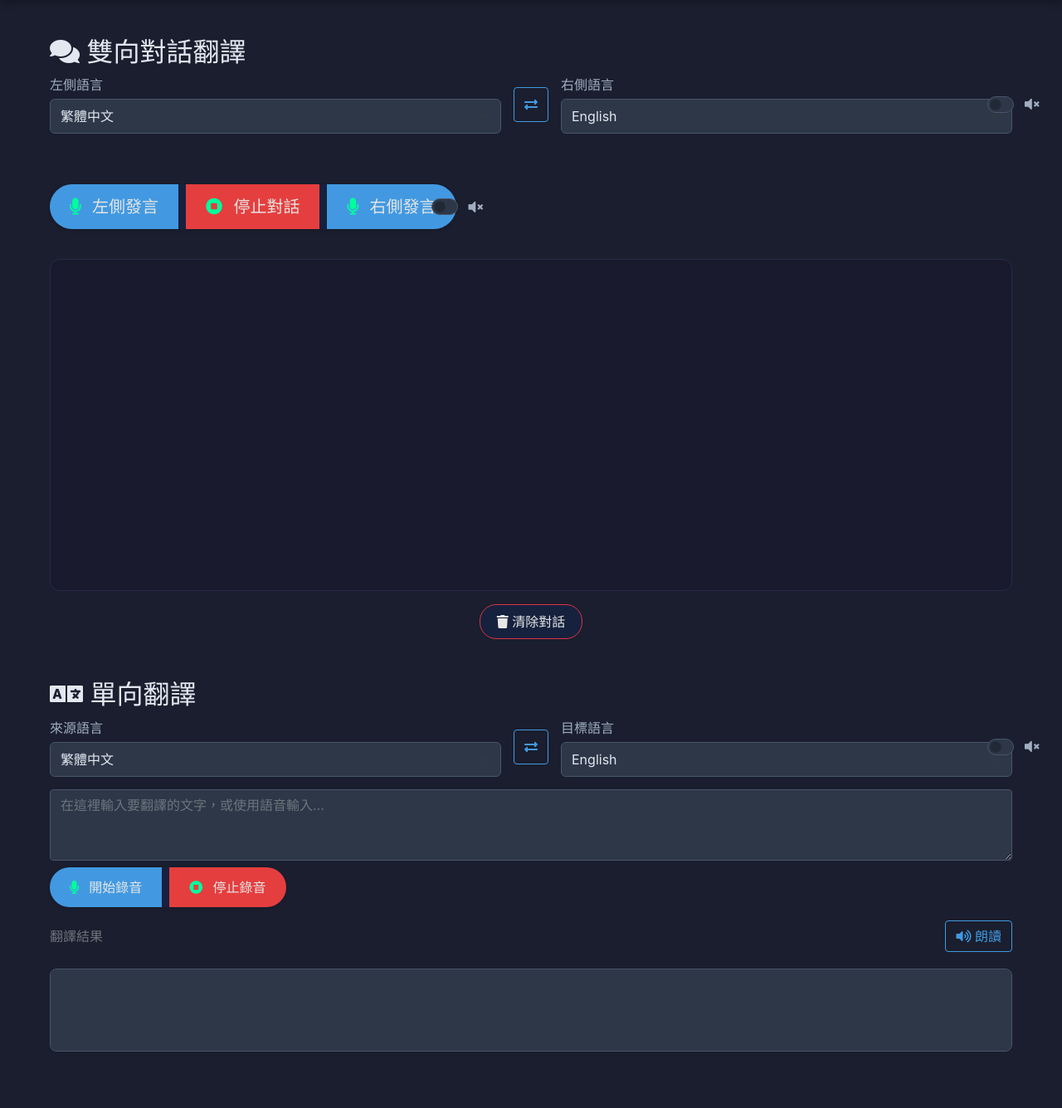
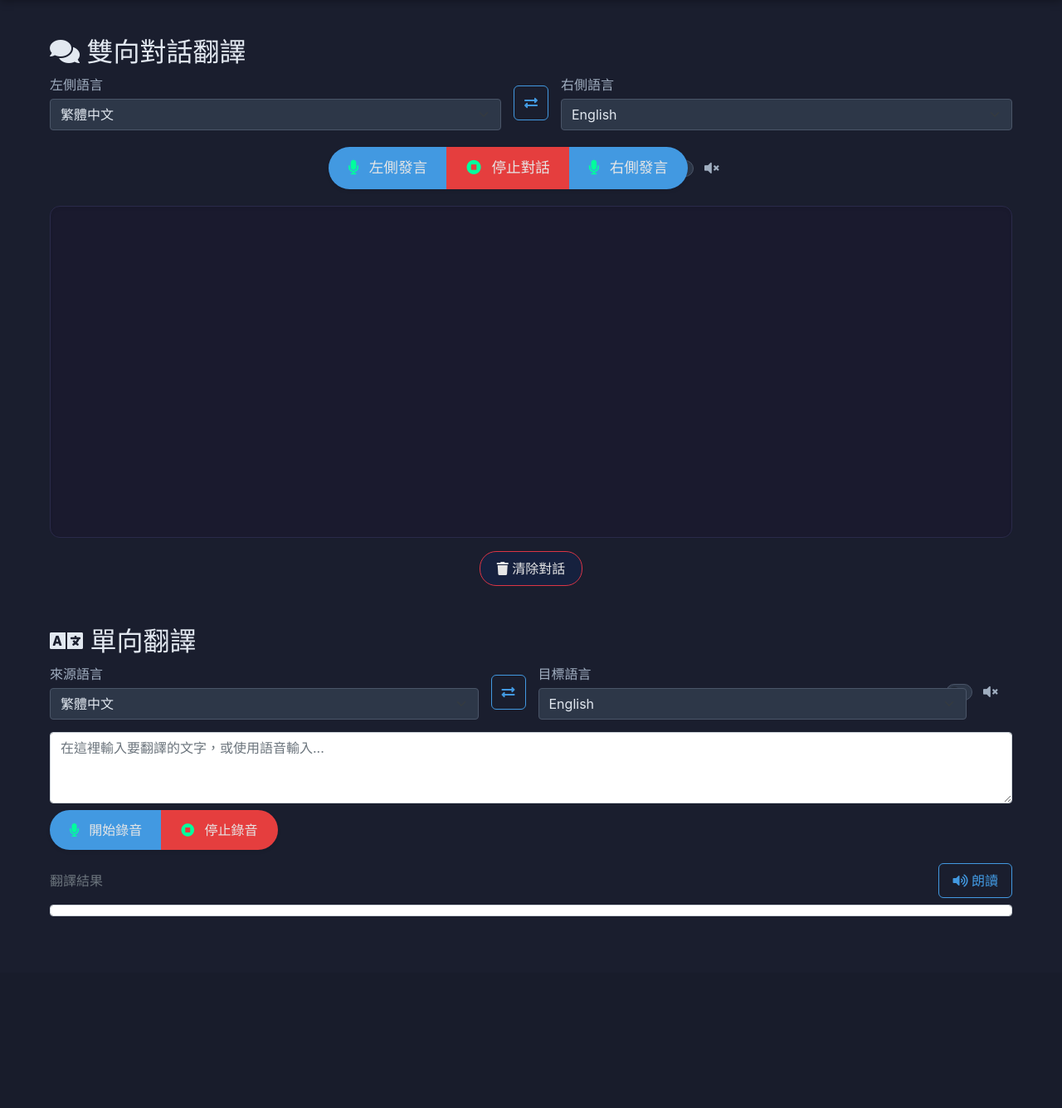
Before and after one commit to marmotkit/MDA01, a Flask app: page / in a window 1280 px wide. Shown: the part 97-1432 px from the top of the page at 83% size. After the commit the page ends 1201 px from the top, so only its background shows below. Run offline with Flask 3, Linux system fonts and the light colour scheme.

Commit message:
Fix button functionality and improve layout

```diff
--- a/static/css/style.css
+++ b/static/css/style.css
@@ -32,7 +32,6 @@ body {
     align-items: center;
     gap: 15px;
     margin-bottom: 15px;
-    position: relative;
 }
 
 .language-select-group {
@@ -47,21 +46,31 @@ body {
 }
 
 .conversation-controls {
+    display: flex;
+    justify-content: center;
+    align-items: center;
+    margin-bottom: 20px;
+}
+
+.control-group {
     position: relative;
-    display: inline-block;
+    display: inline-flex;
+    align-items: center;
+}
+
+.btn-group {
+    margin-right: 15px;
 }
 
 .mute-switch {
-    position: absolute;
-    right: -50px;
-    top: 50%;
-    transform: translateY(-50%);
-    margin: 0;
+    margin-left: 10px;
 }
 
 .form-check-input {
     background-color: #2d3748 !important;
     border-color: #4a5568 !important;
+    width: 2.5em;
+    height: 1.25em;
 }
 
 .form-check-input:checked {
@@ -72,21 +81,17 @@ body {
 .form-select {
     background-color: #2d3748 !important;
     color: #e2e8f0 !important;
-    border: 1px solid #4a5568 !important;
-    border-radius: 6px;
-    padding: 8px 12px;
-    width: 100%;
+    border-color: #4a5568 !important;
 }
 
 .form-select:focus {
     border-color: #4299e1 !important;
-    box-shadow: 0 0 0 2px rgba(66, 153, 225, 0.25) !important;
+    box-shadow: 0 0 0 0.25rem rgba(66, 153, 225, 0.25) !important;
 }
 
 .btn-outline-primary {
     color: #4299e1 !important;
     border-color: #4299e1 !important;
-    background: transparent !important;
 }
 
 .btn-outline-primary:hover {
@@ -97,37 +102,58 @@ body {
 .conversation-container {
     max-height: 400px;
     overflow-y: auto;
+    margin-bottom: 20px;
     padding: 15px;
-    background-color: #1a1e2e;
     border-radius: 8px;
-    border: 1px solid #4a5568;
+    background-color: #1a202c;
 }
 
 .chat-bubble {
+    max-width: 80%;
     margin: 10px 0;
-    padding: 10px;
-    max-width: 80%;
-    word-wrap: break-word;
+    padding: 10px 15px;
+    border-radius: 15px;
+    position: relative;
+    clear: both;
 }
 
 .chat-bubble.left {
-    margin-right: auto;
-    color: #4299e1;
+    float: left;
+    background-color: #2d3748;
+    color: #e2e8f0;
 }
 
 .chat-bubble.right {
-    margin-left: auto;
-    text-align: right;
-    color: #48bb78;
+    float: right;
+    background-color: #4299e1;
+    color: #fff;
 }
 
-.interim-text {
-    font-style: italic;
+.chat-bubble.interim {
     opacity: 0.7;
 }
 
-.btn-group {
-    gap: 10px;
+.recording-status {
+    margin-top: 10px;
+}
+
+.recording-status .badge {
+    padding: 8px 12px;
+    font-size: 0.9em;
+    margin: 0 5px;
+}
+
+/* 按鈕樣式 */
+.btn {
+    padding: 8px 16px;
+    font-size: 1rem;
+    border-radius: 6px;
+    transition: all 0.2s ease;
+}
+
+.btn-lg {
+    padding: 12px 24px;
+    font-size: 1.1rem;
 }
 
 .btn-primary {
@@ -135,35 +161,52 @@ body {
     border-color: #4299e1 !important;
 }
 
+.btn-primary:hover {
+    background-color: #3182ce !important;
+    border-color: #3182ce !important;
+}
+
 .btn-danger {
     background-color: #e53e3e !important;
     border-color: #e53e3e !important;
 }
 
-.btn-success {
-    background-color: #48bb78 !important;
-    border-color: #48bb78 !important;
+.btn-danger:hover {
+    background-color: #c53030 !important;
+    border-color: #c53030 !important;
 }
 
-textarea.form-control {
-    background-color: #2d3748 !important;
-    color: #e2e8f0 !important;
-    border: 1px solid #4a5568 !important;
-    resize: vertical;
+.btn-secondary {
+    background-color: #718096 !important;
+    border-color: #718096 !important;
 }
 
-textarea.form-control:focus {
-    border-color: #4299e1 !important;
-    box-shadow: 0 0 0 2px rgba(66, 153, 225, 0.25) !important;
+.btn-secondary:hover {
+    background-color: #4a5568 !important;
+    border-color: #4a5568 !important;
 }
 
-#translationResult {
-    margin-top: 20px;
-    padding: 15px;
-    background-color: #2d3748;
-    border: 1px solid #4a5568;
-    border-radius: 8px;
-    min-height: 100px;
+/* 禁用狀態 */
+.btn:disabled {
+    opacity: 0.65;
+    cursor: not-allowed;
+}
+
+/* 錄音中狀態 */
+.recording {
+    animation: pulse 2s infinite;
+}
+
+@keyframes pulse {
+    0% {
+        box-shadow: 0 0 0 0 rgba(66, 153, 225, 0.4);
+    }
+    70% {
+        box-shadow: 0 0 0 10px rgba(66, 153, 225, 0);
+    }
+    100% {
+        box-shadow: 0 0 0 0 rgba(66, 153, 225, 0);
+    }
 }
 
 /* 滾動條樣式 */
--- a/templates/index.html
+++ b/templates/index.html
@@ -25,7 +25,7 @@
                     <h2><i class="fas fa-comments"></i> 雙向對話翻譯</h2>
                     <div class="row">
                         <div class="col-12">
-                            <div class="language-controls">
+                            <div class="language-controls mb-3">
                                 <div class="language-select-group">
                                     <label>左側語言</label>
                                     <select id="leftLanguage" class="form-select">
@@ -53,22 +53,9 @@
                                         <option value="vi-VN">Tiếng Việt</option>
                                     </select>
                                 </div>
-                                <div class="form-check form-switch mute-switch">
-                                    <input class="form-check-input" type="checkbox" id="muteModeBidirectional">
-                                    <label class="form-check-label" for="muteModeBidirectional">
-                                        <i class="fas fa-volume-mute"></i>
-                                    </label>
-                                </div>
-                            </div>
-                            <div class="mode-controls text-center mb-3">
-                                <!-- <div class="form-check form-switch d-inline-block">
-                                    <input class="form-check-input" type="checkbox" id="muteModeBidirectional">
-                                    <label class="form-check-label" for="muteModeBidirectional">
-                                        <i class="fas fa-volume-mute"></i> 靜音模式
-                                    </label>
-                                </div> -->
                             </div>
                             <div class="conversation-controls text-center mb-3">
+                                <div class="control-group">
                                     <div class="btn-group">
                                         <button class="btn btn-primary btn-lg" id="speakLeft">
                                             <i class="fas fa-microphone"></i> 左側發言
@@ -85,6 +72,7 @@
                                         <label class="form-check-label" for="muteModeBidirectional">
                                             <i class="fas fa-volume-mute"></i>
                                         </label>
+                                    </div>
                                 </div>
                             </div>
                             <div class="recording-status text-center">
```
Also changed, not shown: static/js/main.js (+71 -77 lines). Lines whose indentation alone changed are shown as unchanged.
